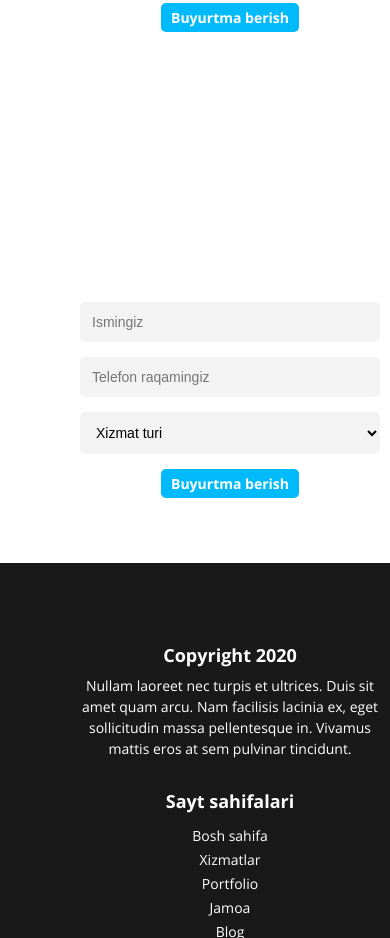
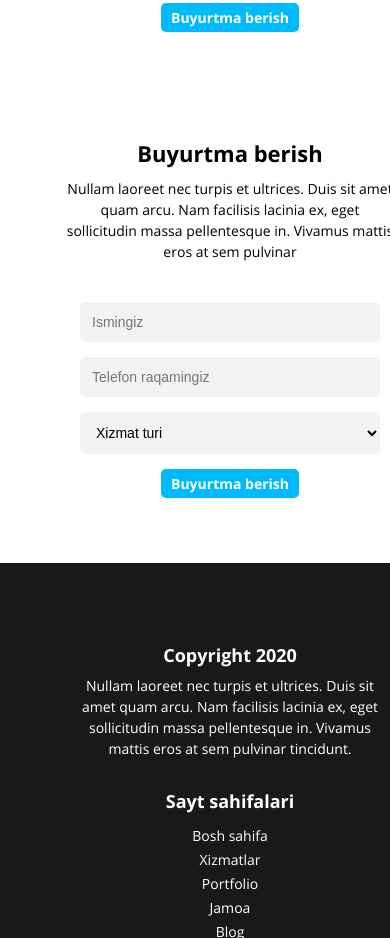
Before and after one commit to AzizjonNigmatjonov/exam_2, a plain HTML site: page index.html in a window 390 px wide. Shown: the part 4045-4983 px from the top of the page. Drawn offline with Linux system fonts and the light colour scheme.

Commit message:
Update extra-small.css

```diff
--- a/css/extra-small.css
+++ b/css/extra-small.css
@@ -46,6 +46,14 @@
 		width: 460px;
 	}
 
+	.buyurtma__title {
+		color: #000000;
+	}
+
+	.buyurtma__subtext {
+		color: #000000;
+	}
+
 	/*footer-copyright*/
 
 	.copyright .container {
```
